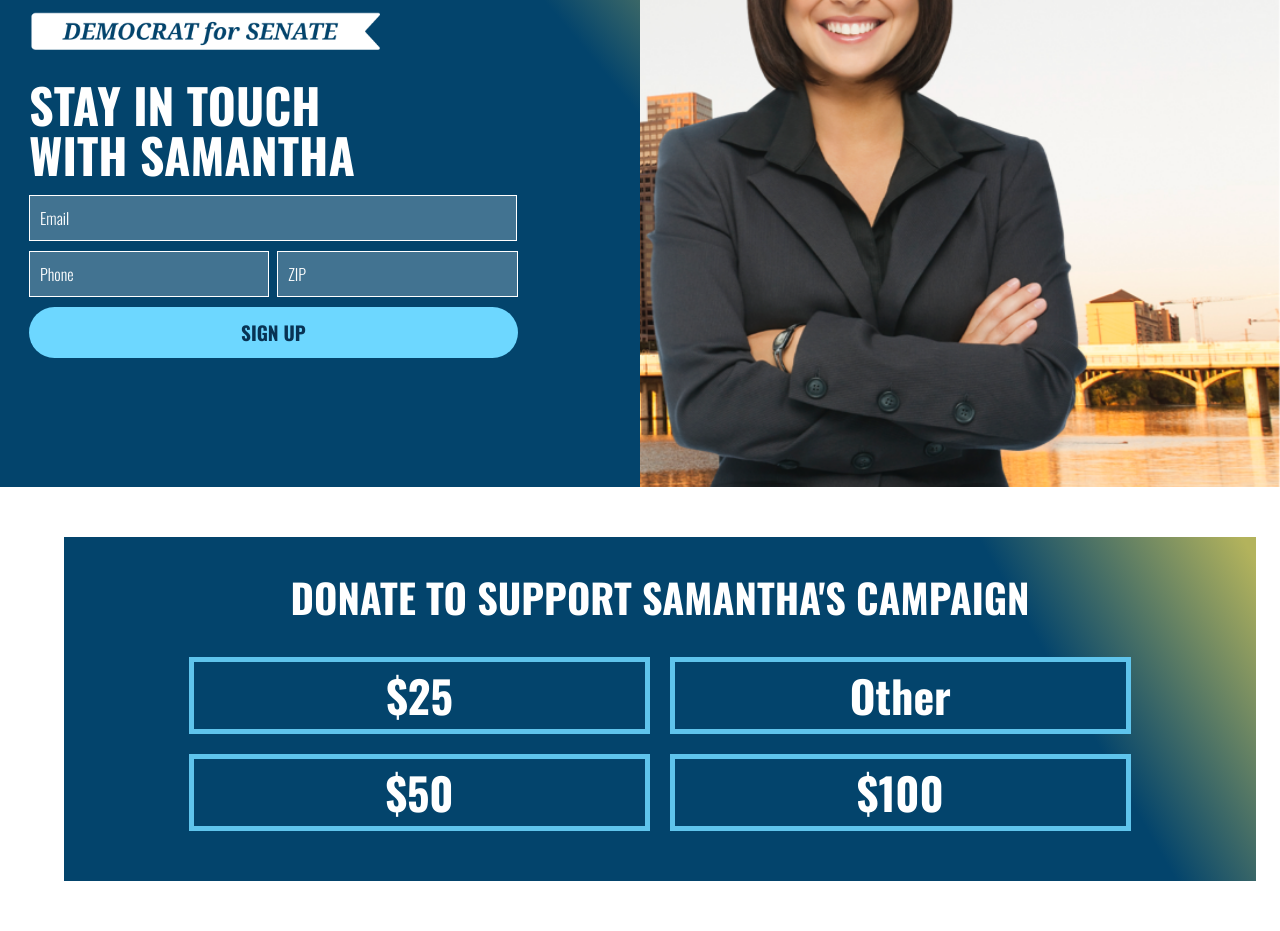
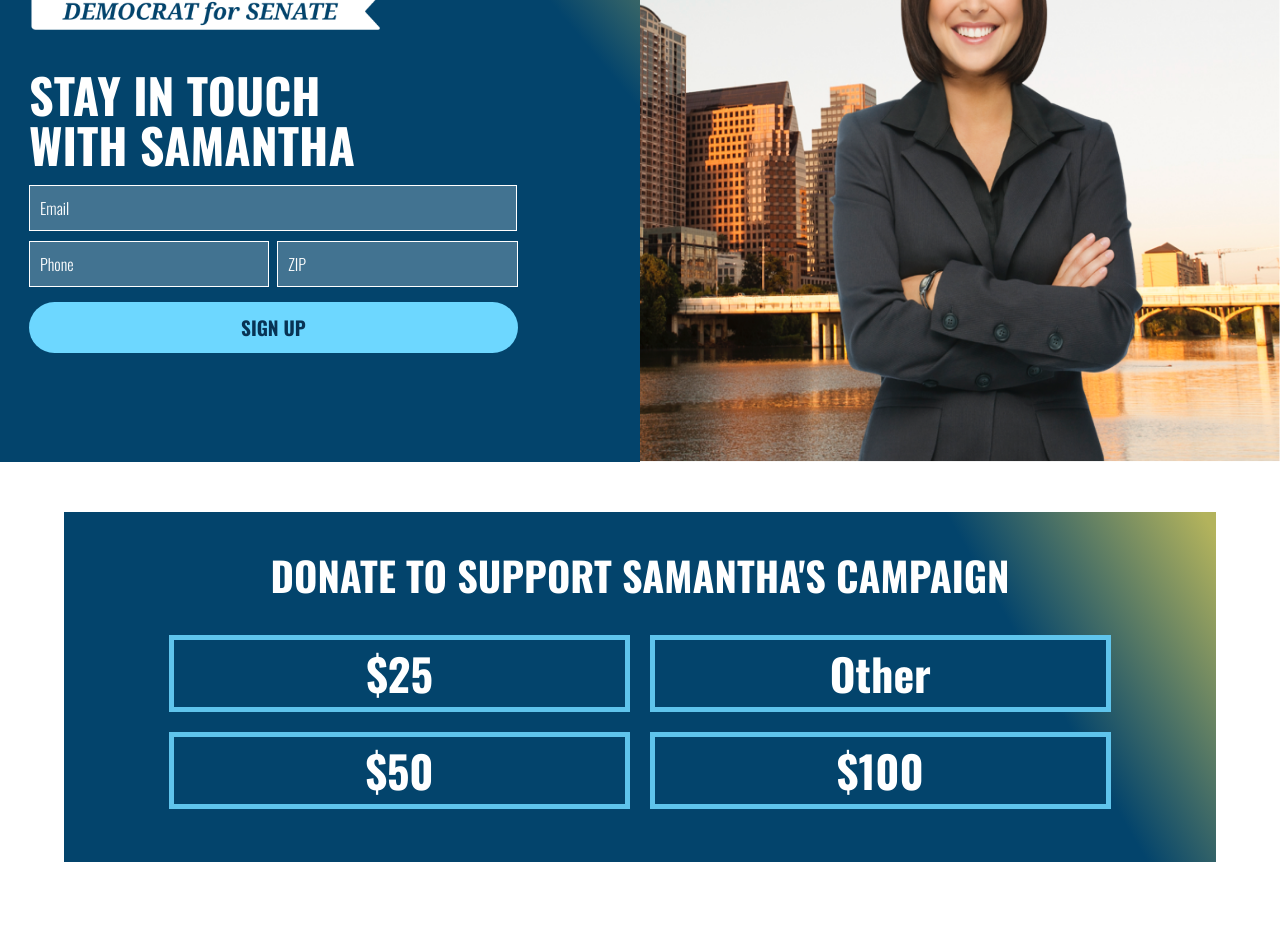
Before and after one commit to byamane/BP-Landing-Page, a React (Create React App) app: page / in a window 1280 px wide. Shown: the part 388-1319 px from the top of the page. Built offline with nearby package versions, Linux system fonts and the light colour scheme.

Commit message:
adjust desktop styling

```diff
--- a/src/components/About/About.css
+++ b/src/components/About/About.css
@@ -3,7 +3,7 @@
   text-align: left;
   display: flex;
   flex-direction: column;
-  margin-left: 20vw;
+  margin-left: 15vw;
 }
 
 #about-header {
@@ -19,6 +19,7 @@
 
 #office-img {
   width: 500px;
+  height: 325px;
   position: relative;
 }
 
@@ -35,7 +36,7 @@
   align-items: left;
   margin: 50px 0;
   margin-bottom: 100px;
-  width: 80%;
+  width: 90%;
 }
 
 #office-blurb {
@@ -93,8 +94,6 @@
     margin-right: 20px;
     text-align: left;
     font-size: 0.5rem;
-    text-overflow: ellipsis;
-    overflow: hidden;
   }
 
   #about-blurb {
--- a/src/components/Donate/Donate.css
+++ b/src/components/Donate/Donate.css
@@ -5,6 +5,7 @@
   gap: 20px;
   flex-wrap: wrap;
   margin-bottom: 30px;
+  padding-bottom: 40px;
 }
 
 .donate-buttons > button {
@@ -26,36 +27,37 @@
 
 #donate-container {
   width: 90vw;
+  height: 350px;
   display: flex;
   flex-direction: column;
   justify-content: center;
   background-image: linear-gradient(60deg, var(--background-color) 0 80%, rgb(179, 179, 92) 99% 100%);
   color: white;
   margin: 50px 5vw;
-  padding: 20px;
 }
 
 #donate-header {
   font-size: 2.5rem;
   margin: 10px 0;
   margin-bottom: 30px;
+  padding-top: 40px;
 }
 
 /* =========== MEDIA QUERIES (SMALL DEVICES) ========== */
 @media screen AND (max-width: 450px) {
   .donate-buttons > button {
     width: 40%;
-    font-size: 1.75rem;
+    font-size: 1.5rem;
   }
 
   #donate-header {
-    font-size: 1.5rem;
+    font-size: 1.3rem;
   }
 
   #donate-container {
     width: 90vw;
     height: 275px;
-    margin: 20px 0;
+    margin: 20px 3.5vw;
     margin-bottom: 10px;
   }
 }
--- a/src/components/Header/Header.css
+++ b/src/components/Header/Header.css
@@ -1,11 +1,11 @@
 #header {
   width: 100vw;
   position: relative;
-  height: 750px;
+  height: 725px;
   display: flex;
   align-items: center;
   background-image: url("../../assets/images/hero.png");
-  background-size: 1800px 900px;
+  background-size: 100vw 725px;
   background-position: right;
 }
 
@@ -17,7 +17,7 @@
   background-image: linear-gradient(50deg, var(--background-color) 0 75%, rgb(179, 179, 92) 99% 100%);
   width: 50%;
   min-width: 200px;
-  height: 750px;
+  height: 725px;
   text-align: left;
 }
 
--- a/src/components/Header/Header.jsx
+++ b/src/components/Header/Header.jsx
@@ -1,7 +1,6 @@
 import './Header.css'
 
 // Images
-import Hero from '../../assets/images/hero.png'
 import Logo from '../../assets/images/SH-Logo.png'
 
 // Components
--- a/src/components/Nav/Nav.css
+++ b/src/components/Nav/Nav.css
@@ -88,7 +88,7 @@ li > img:hover {
 
   li > button {
     width: 60px;
-    padding: 15px;
+    padding: 10px;
     font-weight: 700;
     font-size: 0.6rem;
     margin: 5px;
@@ -96,7 +96,7 @@ li > img:hover {
   }
 
   .social-icons {
-    width: 40px;
+    width: 7vw;
     margin: 0;
     margin-top: 5px;
   }
--- a/src/components/Signup/Signup.css
+++ b/src/components/Signup/Signup.css
@@ -32,6 +32,7 @@
   overflow-wrap: break-word;
   line-height: 50px;
   margin: 10px 0;
+  margin-top: 20px;
   padding: 0;
 }
 
@@ -47,7 +48,7 @@
   border-radius: 50px;
   width: 84%;
   padding: 10px;
-  margin-top: 5px;
+  margin-top: 10px;
   border: 1px solid transparent;
   background-color: rgb(109, 215, 255);
 }
```
